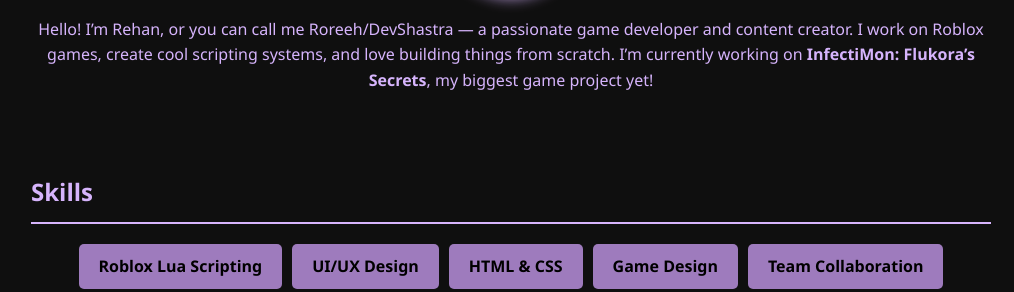
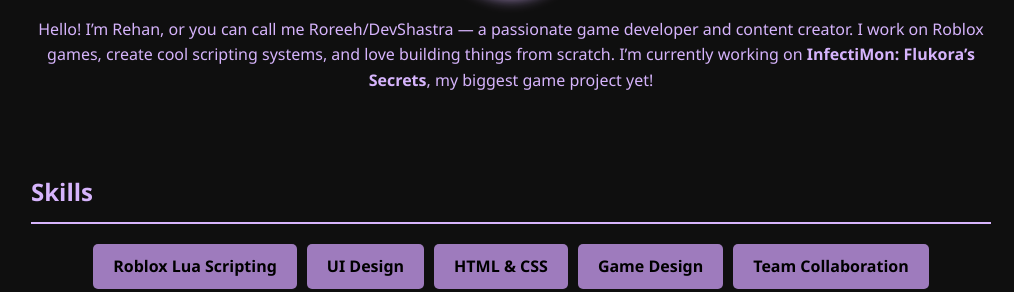
Before and after one commit to blazingror/portfolio, a plain HTML site: page index.html in a window 1280 px wide. Shown: the part 508-800 px from the top of the page, without its empty margins (129-1143 px from the left). Drawn offline with Linux system fonts and the light colour scheme.

Commit message:
Update index.html

```diff
--- a/index.html
+++ b/index.html
@@ -145,7 +145,7 @@
     <h2>Skills</h2>
     <ul>
       <li>Roblox Lua Scripting</li>
-      <li>UI/UX Design</li>
+      <li>UI Design</li>
       <li>HTML & CSS</li>
       <li>Game Design</li>
       <li>Team Collaboration</li>
```
